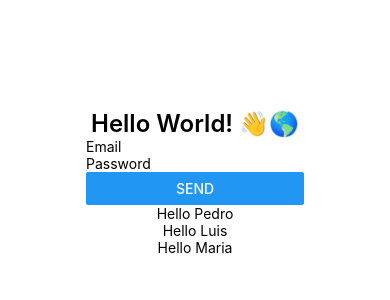
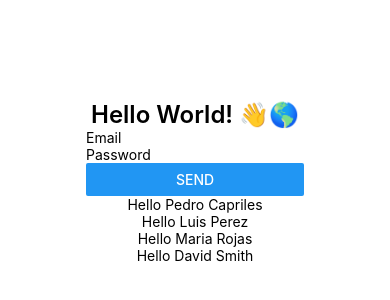
Before and after one commit to zearkiatos/react-native-cli-app, a React Native app: screen / in a window 390 px wide. Shown: the part 256-556 px from the top of the page. Built offline with nearby package versions, Linux system fonts and the light colour scheme.

Commit message:
Properties for default defaultProps

```diff
--- a/src/App.js
+++ b/src/App.js
@@ -16,9 +16,10 @@ const App = () => {
     <View style={styles.sectionContainer}>
       <Text style={styles.sectionTitle}>Hello World! 👋🌎</Text>
       <LoginForm />
-      <Greeting name="Pedro" />
-      <Greeting name="Luis" />
-      <Greeting name="Maria" />
+      <Greeting firstname="Pedro" lastname="Capriles" />
+      <Greeting firstname="Luis" lastname="Perez" />
+      <Greeting firstname="Maria" lastname="Rojas" />
+      <Greeting />
     </View>
   );
 };
--- a/src/components/Greeting/index.js
+++ b/src/components/Greeting/index.js
@@ -1,8 +1,17 @@
 import React from 'react';
 import {Text} from 'react-native';
 
-const Greeting = ({name}) => {
-  return <Text>Hello {name}</Text>;
+const Greeting = ({firstname, lastname}) => {
+  return (
+    <Text>
+      Hello {firstname} {lastname}
+    </Text>
+  );
+};
+
+Greeting.defaultProps = {
+  firstname: 'David',
+  lastname: 'Smith',
 };
 
 export default Greeting;
```
